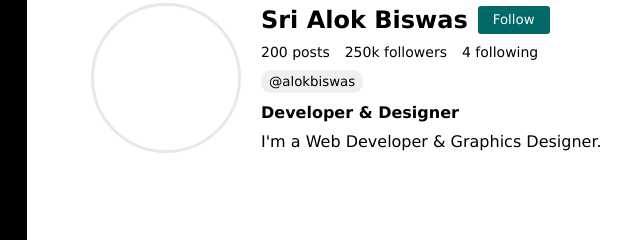
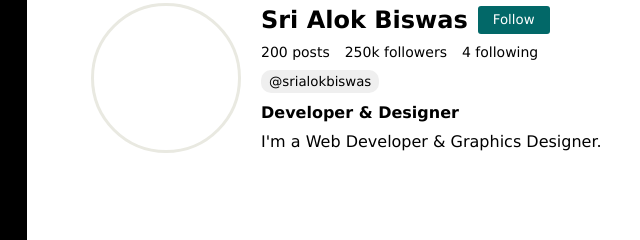
Before and after one commit to intimealok/profile_Bar, a plain HTML site: page index.html in a window 1280 px wide. Shown: the part 322-562 px from the top of the page, 263-903 px from the left. Drawn offline with Linux system fonts and the light colour scheme.

Commit message:
Update index.html

```diff
--- a/index.html
+++ b/index.html
@@ -23,7 +23,7 @@
 
             </div>
             <div class="username">
-                <button>@alokbiswas</button>
+                <button>@srialokbiswas</button>
 
             </div>
             <div class="profile">
```
